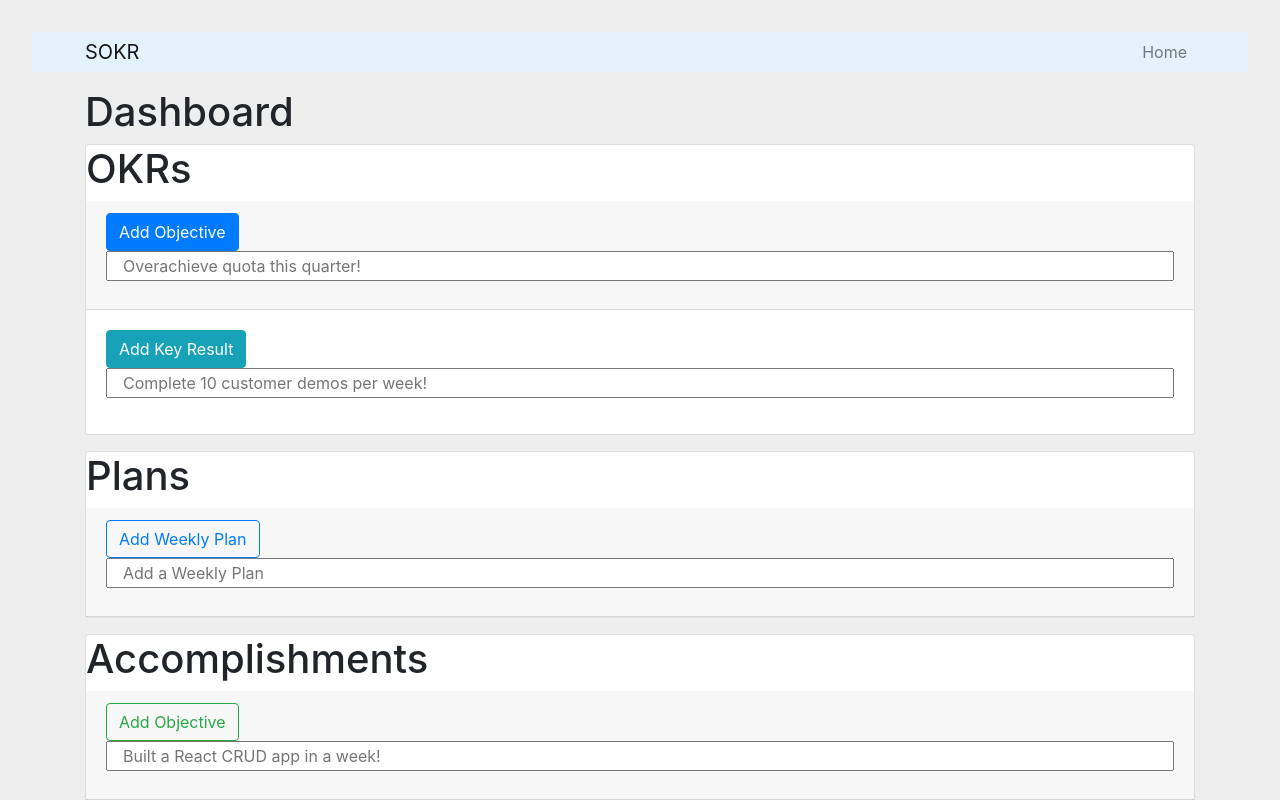
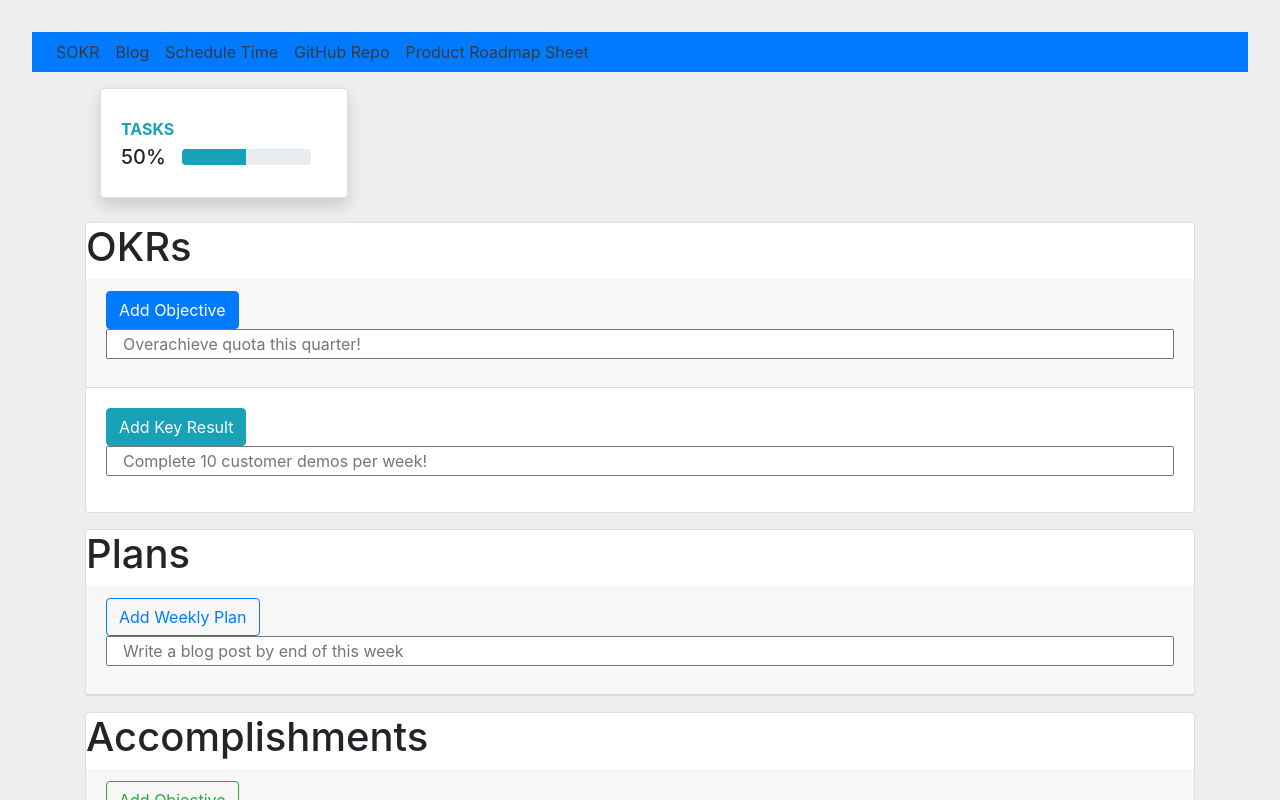
Before and after one commit to alexsjcho/smart-okr-react-redux-app, a React (Create React App) app: page / in a window 1280 px wide. Shown: the top 800 px of the page. Built offline with nearby package versions, Linux system fonts and the light colour scheme.

Commit message:
Added dashboard component ui, redid navbar

```diff
--- a/src/components/dashboard/Dashboard.js
+++ b/src/components/dashboard/Dashboard.js
@@ -1,13 +1,8 @@
 import React, { Component } from "react";
+import TasksProgressBar from "./TasksProgressBar";
 
-class Dashboard extends Component {
+export default class Dashboard extends Component {
   render() {
-    return (
-      <div>
-        <h1>Dashboard</h1>
-      </div>
-    );
+    return <TasksProgressBar />;
   }
 }
-
-export default Dashboard;
--- /dev/null
+++ b/src/components/dashboard/TasksProgressBar.js
@@ -0,0 +1,44 @@
+import React, { Component } from "react";
+
+class TasksProgressBar extends Component {
+  render() {
+    return (
+      <div className="col-xl-3 col-md-6 mb-4">
+        <div className="card border-left-info shadow h-100 py-2">
+          <div className="card-body">
+            <div className="row no-gutters align-items-center">
+              <div className="col mr-2">
+                <div className="text-xs font-weight-bold text-info text-uppercase mb-1">
+                  Tasks
+                </div>
+                <div className="row no-gutters align-items-center">
+                  <div className="col-auto">
+                    <div
+                      className="h5 mb-0 mr-3 "
+                      style={{ fontWeight: "bold-text-gray-800" }}>
+                      50%
+                    </div>
+                  </div>
+                  <div className="col">
+                    <div className="progress progress-sm mr-2">
+                      <div
+                        className="progress-bar bg-info"
+                        role="progressbar"
+                        style={{ width: "50%" }}
+                      />
+                    </div>
+                  </div>
+                </div>
+              </div>
+              <div className="col-auto">
+                <i className="fas fa-clipboard-list fa-2x text-gray-300" />
+              </div>
+            </div>
+          </div>
+        </div>
+      </div>
+    );
+  }
+}
+
+export default TasksProgressBar;
--- a/src/components/layouts/AppNavBar.js
+++ b/src/components/layouts/AppNavBar.js
@@ -4,30 +4,23 @@ import "bootstrap/dist/css/bootstrap.min.css";
 const AppNavBar = props => {
   const { branding } = props;
 
-  let navStyles = {
-    backgroundColor: "#e3f2fd"
-  };
-
   return (
-    <nav
-      className="navbar navbar-expand-lg mb-3 py-0 navbar-light"
-      style={navStyles}>
-      <div className="container">
-        <a href="/" className="navbar-brand">
-          {" "}
-          {branding}{" "}
-        </a>
-        <div>
-          <ul className="navbar-nav mr-auto">
-            <li className="nav-item">
-              <a href="/" className="nav-link">
-                {" "}
-                Home
-              </a>
-            </li>
-          </ul>
-        </div>
-      </div>
+    <nav className="navbar navbar-expand-sm navbar-dark bg-primary mb-3 py-0">
+      <a className="p-2 text-dark" href="/">
+        {branding}
+      </a>
+      <a className="p-2 text-dark" href="/">
+        Blog
+      </a>
+      <a className="p-2 text-dark" href="/">
+        Schedule Time
+      </a>
+      <a className="p-2 text-dark" href="/">
+        GitHub Repo
+      </a>
+      <a className="p-2 text-dark" href="/">
+        Product Roadmap Sheet
+      </a>
     </nav>
   );
 };
--- a/src/components/weeklyitems/Plans.js
+++ b/src/components/weeklyitems/Plans.js
@@ -22,7 +22,8 @@ class Plans extends Component {
             <TextInputGroup
               name="plan"
               type={type}
-              placeholder="Add a Weekly Plan"
+              w
+              placeholder="Write a blog post by end of this week"
               value={name}
             />
           </form>
```
